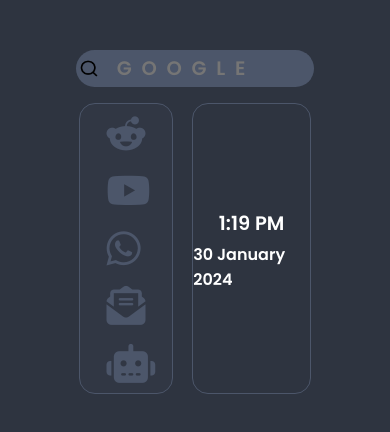
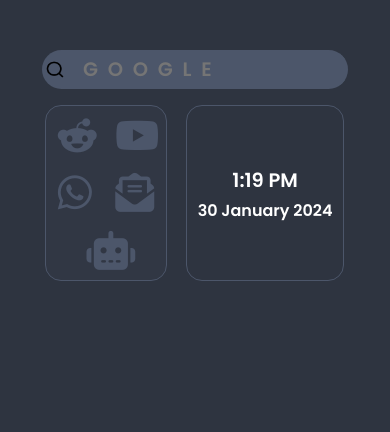
Before and after one commit to karivarkey/firefox-home, a plain HTML site: page index.html in a window 390 px wide. Drawn offline with Linux system fonts and the light colour scheme.

Commit message:
fixed a padding bug in mobile

```diff
--- a/style.css
+++ b/style.css
@@ -4,7 +4,7 @@ body{
 }
 
 .container{
-    padding: 5vh;
+    padding-top: 5vh;
     display: flex;
     flex-direction: column;
     justify-content: center;
```
